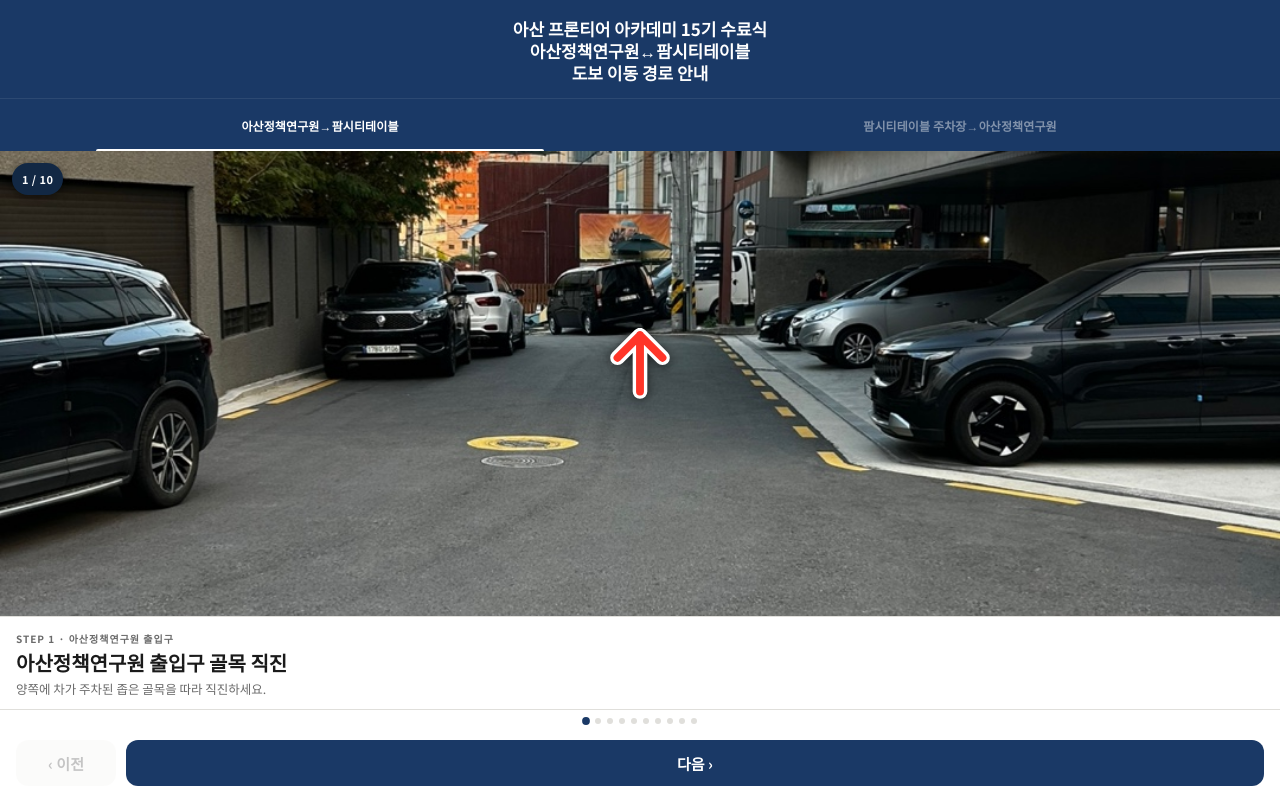
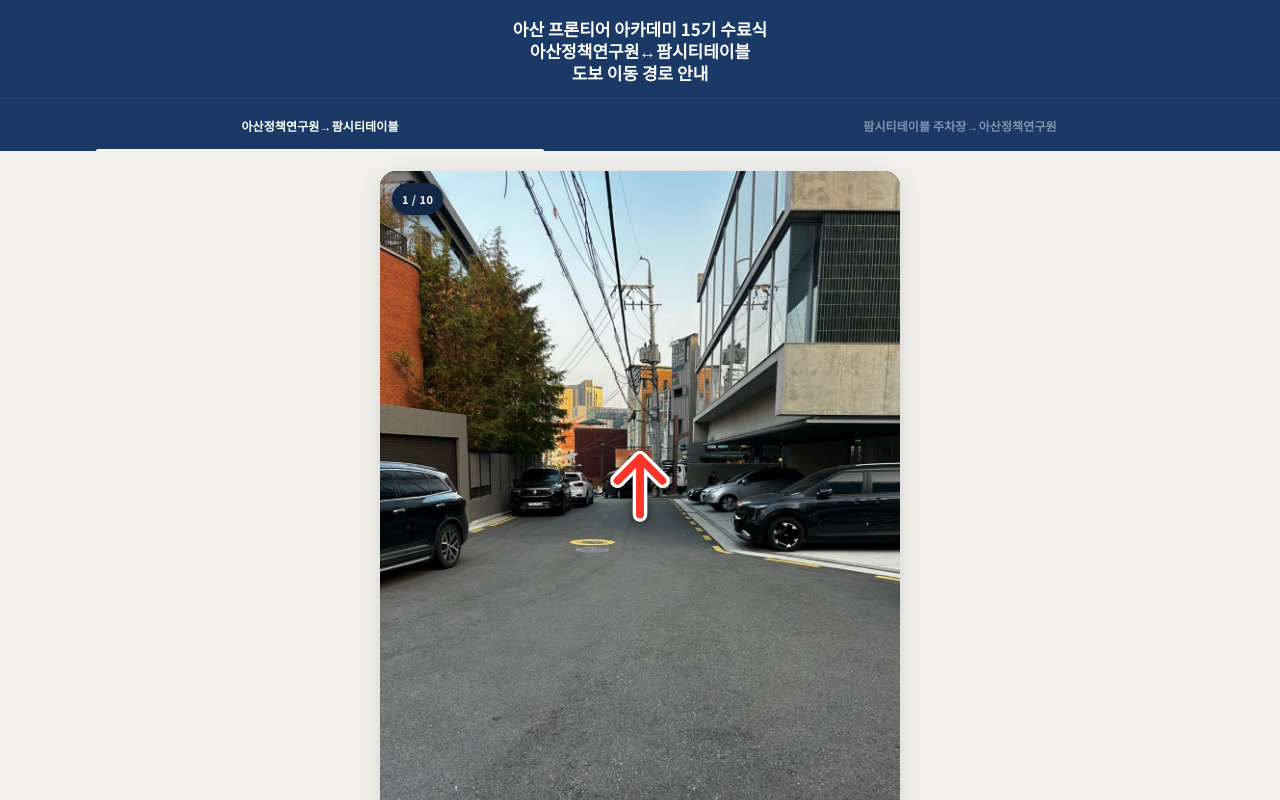
Before and after one commit to asan-frontier/afa15-nav, a plain HTML site: page index.html in a window 1280 px wide. Drawn offline with Linux system fonts and the light colour scheme.

Commit message:
사진 3:4 비율 카드형 레이아웃으로 변경 (사진 잘림 없음)
- photo-wrap: aspect-ratio 3/4 고정 (1080x1440 사진 완전히 표시)
- main: overflow-y auto (스크롤 가능)
- 데스크탑: max-width 520px 중앙 정렬 + 카드 shadow

Co-Authored-By: Claude Sonnet 4.6 <noreply@anthropic.com>

```diff
--- a/index.html
+++ b/index.html
@@ -128,40 +128,37 @@ body {
 main {
   flex: 1;
   min-height: 0;
-  position: relative;
-  overflow: hidden;
+  overflow-y: auto;
+  background: var(--bg);
 }
 
 /* ── Route panels ── */
 .route {
   display: none;
-  position: absolute;
-  inset: 0;
-  flex-direction: column;
 }
-.route.on { display: flex; }
+.route.on {
+  display: block;
+  max-width: 520px;
+  margin: 0 auto;
+  padding-bottom: env(safe-area-inset-bottom, 20px);
+}
 
 /* ── Slideshow ── */
 .slideshow {
-  flex: 1;
-  min-height: 0;
   position: relative;
   background: #0A0A0A;
 }
 .slide {
   display: none;
-  position: absolute;
-  inset: 0;
   flex-direction: column;
-  overflow: hidden;
 }
 .slide.on { display: flex; }
 
 /* ── Photo wrap ── */
 .photo-wrap {
-  flex: 1;
-  min-height: 0;
   position: relative;
+  width: 100%;
+  aspect-ratio: 3 / 4;
   overflow: hidden;
   background: #111;
 }
@@ -327,6 +324,17 @@ main {
   color: rgba(255,255,255,0.6);
   pointer-events: none;
   z-index: 3;
+}
+
+/* ── Desktop card styling ── */
+@media (min-width: 480px) {
+  main { padding: 20px 16px 0; }
+  .route.on {
+    border-radius: 16px;
+    overflow: hidden;
+    box-shadow: 0 4px 24px rgba(0,0,0,0.12);
+    margin-bottom: 32px;
+  }
 }
 </style>
 
```
